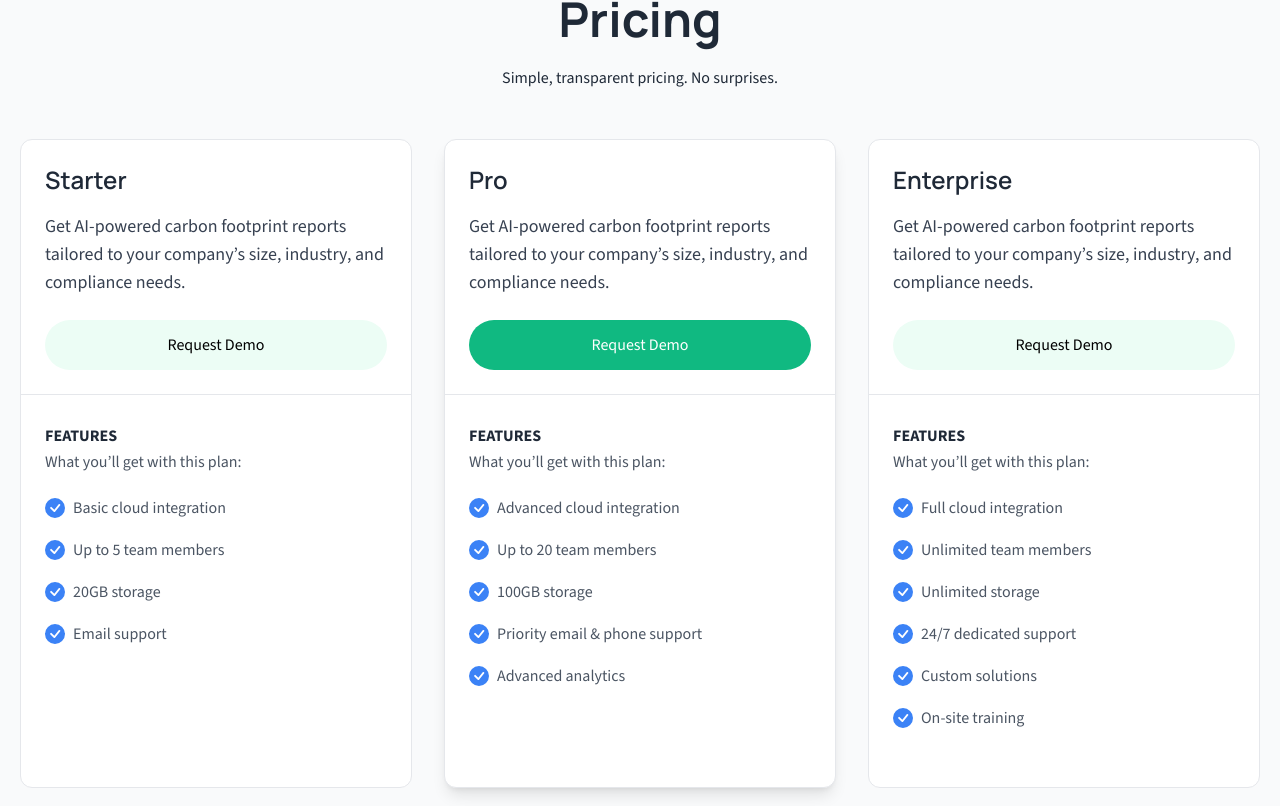
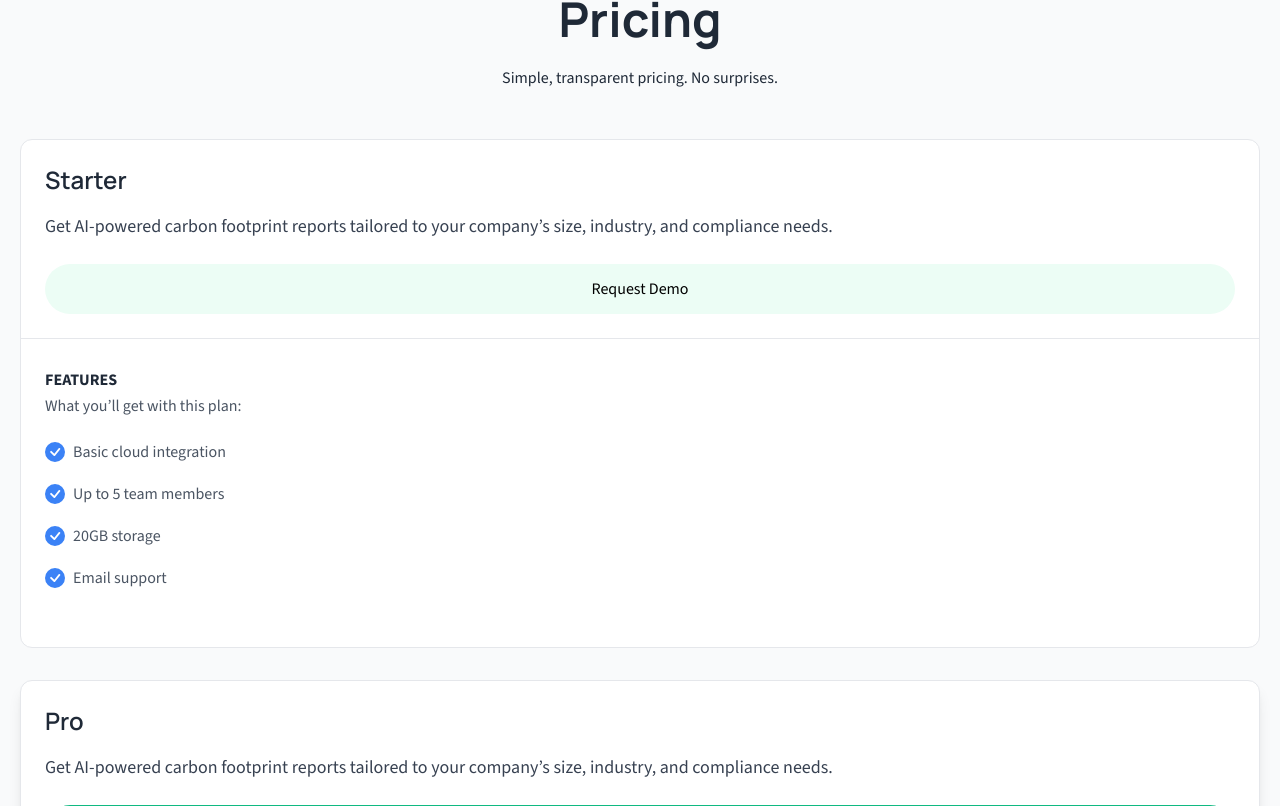
Before and after one commit to dhivek1/carbtrack-saas-landing-page, a Next.js app: page / in a window 1280 px wide. Shown: the part 1654-2460 px from the top of the page. Built offline with nearby package versions, Linux system fonts and the light colour scheme.

Commit message:
Update Pricing.tsx

```diff
--- a/src/components/Pricing/Pricing.tsx
+++ b/src/components/Pricing/Pricing.tsx
@@ -4,7 +4,7 @@
 
 const Pricing: React.FC = () => {
     return (
-        <div className="grid grid-cols-1 lg:grid-cols-3 gap-8">
+        <div className="grid grid-cols-1 lg:grid-cols-1 gap-8">
             {tiers.map((tier, index) => (
                 <PricingColumn key={tier.name} tier={tier} highlight={index === 1} />
             ))}
```
